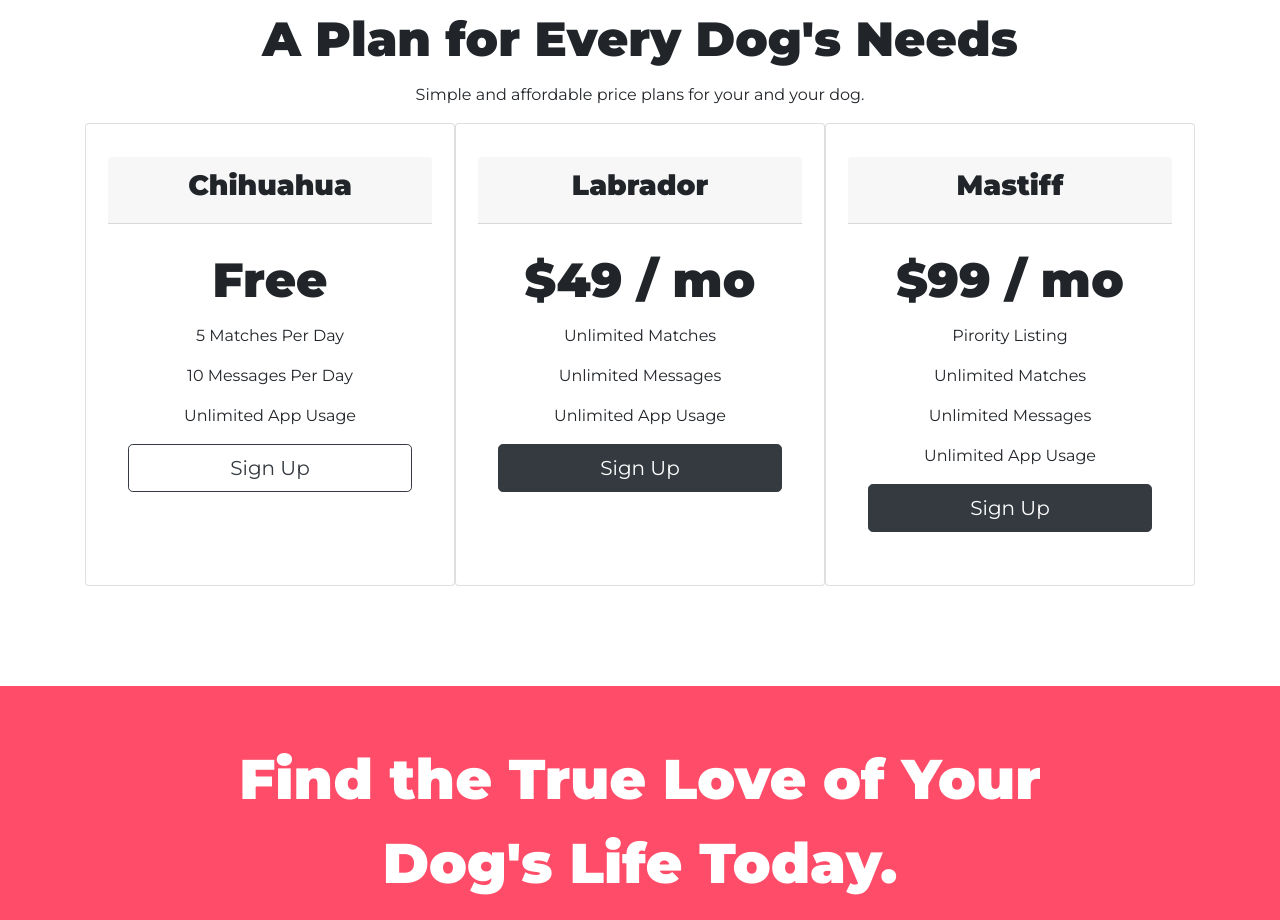
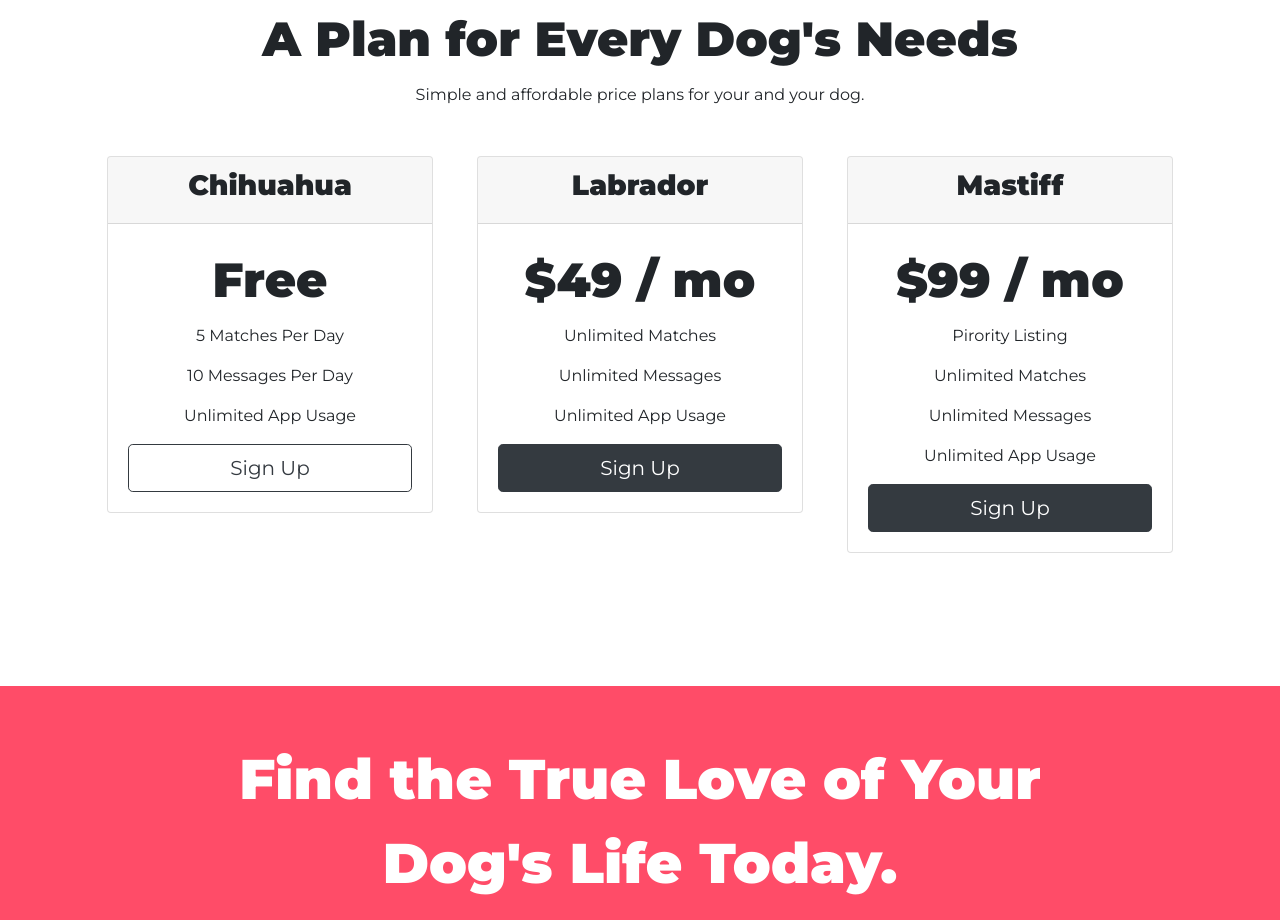
Before and after one commit to Vaibhav-09-M/Tindog-Startup, a plain HTML site: page index.html in a window 1280 px wide. Shown: the part 1938-2858 px from the top of the page. Drawn offline with nearby package versions, Linux system fonts and the light colour scheme.

Commit message:
Update index.html

```diff
--- a/index.html
+++ b/index.html
@@ -139,8 +139,8 @@
     <p>Simple and affordable price plans for your and your dog.</p>
 
     <div class="row">
-
-      <div class="card col-lg-4 col-md-6 pricing-column">
+      <div class="col-lg-4 col-md-6 pricing-column">
+      <div class="card">
         <div class="card-header">
           <h3>Chihuahua</h3>
         </div>
@@ -152,8 +152,10 @@
           <button class="btn btn-lg btn-outline-dark btn-block" type="button">Sign Up</button>
         </div>
       </div>
+      </div>
 
-      <div class="card col-lg-4 col-md-6 pricing-column">
+      <div class="col-lg-4 col-md-6 pricing-column">
+      <div class="card">
         <div class="card-header">
           <h3>Labrador</h3>
         </div>
@@ -165,8 +167,10 @@
           <button class="btn btn-lg btn-dark btn-block" type="button">Sign Up</button>
         </div>
       </div>
+      </div>
 
-      <div class="card col-lg-4 pricing-column">
+      <div class="col-lg-4 pricing-column">
+      <div class="card">
        <div class="card-header">
           <h3>Mastiff</h3>
         </div>
@@ -179,7 +183,9 @@
           <button class="btn btn-lg btn-dark btn-block" type="button">Sign Up</button>
         </div>
       </div>
-    </div>
+      </div>
+
+  </div>
 
   </section>
 
```
